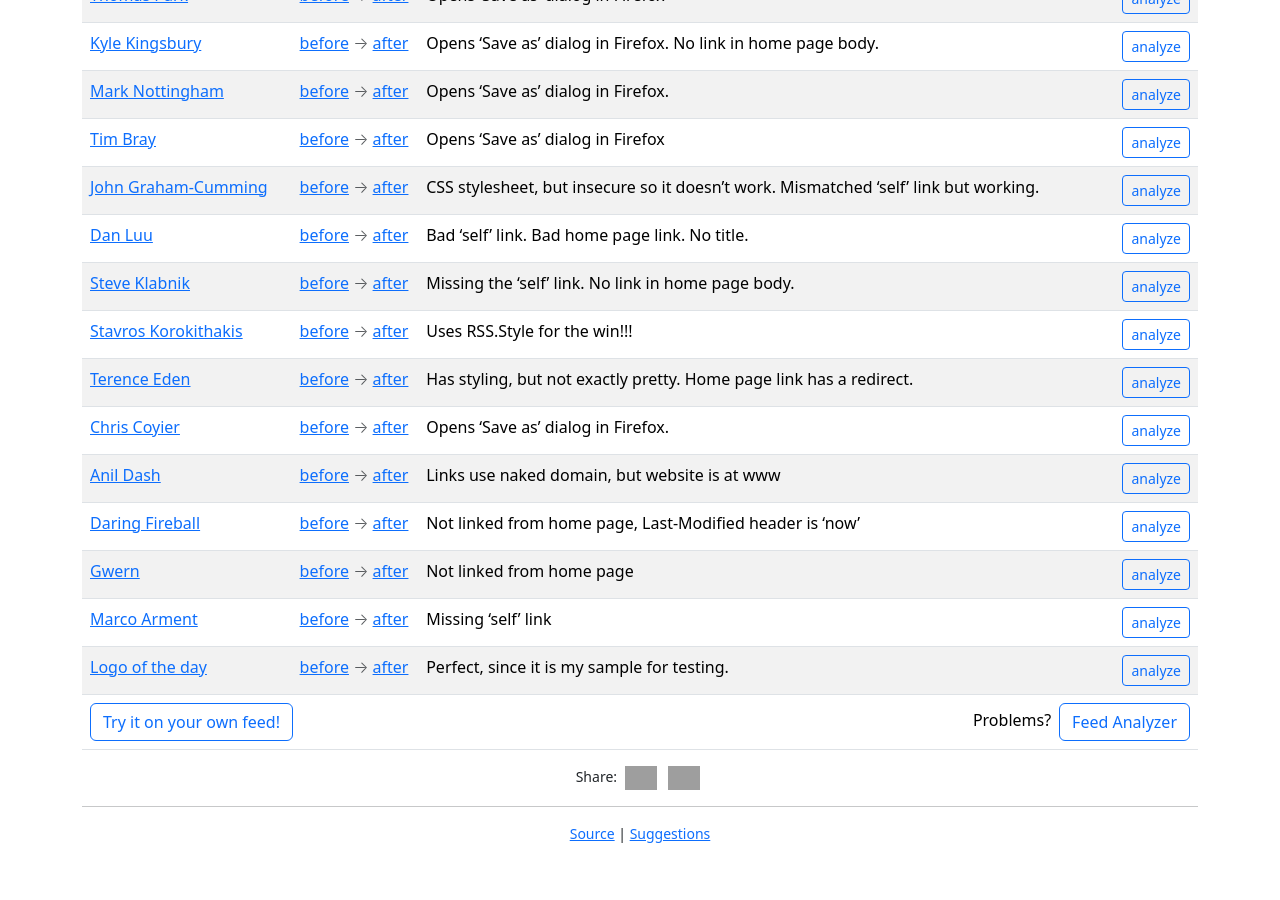
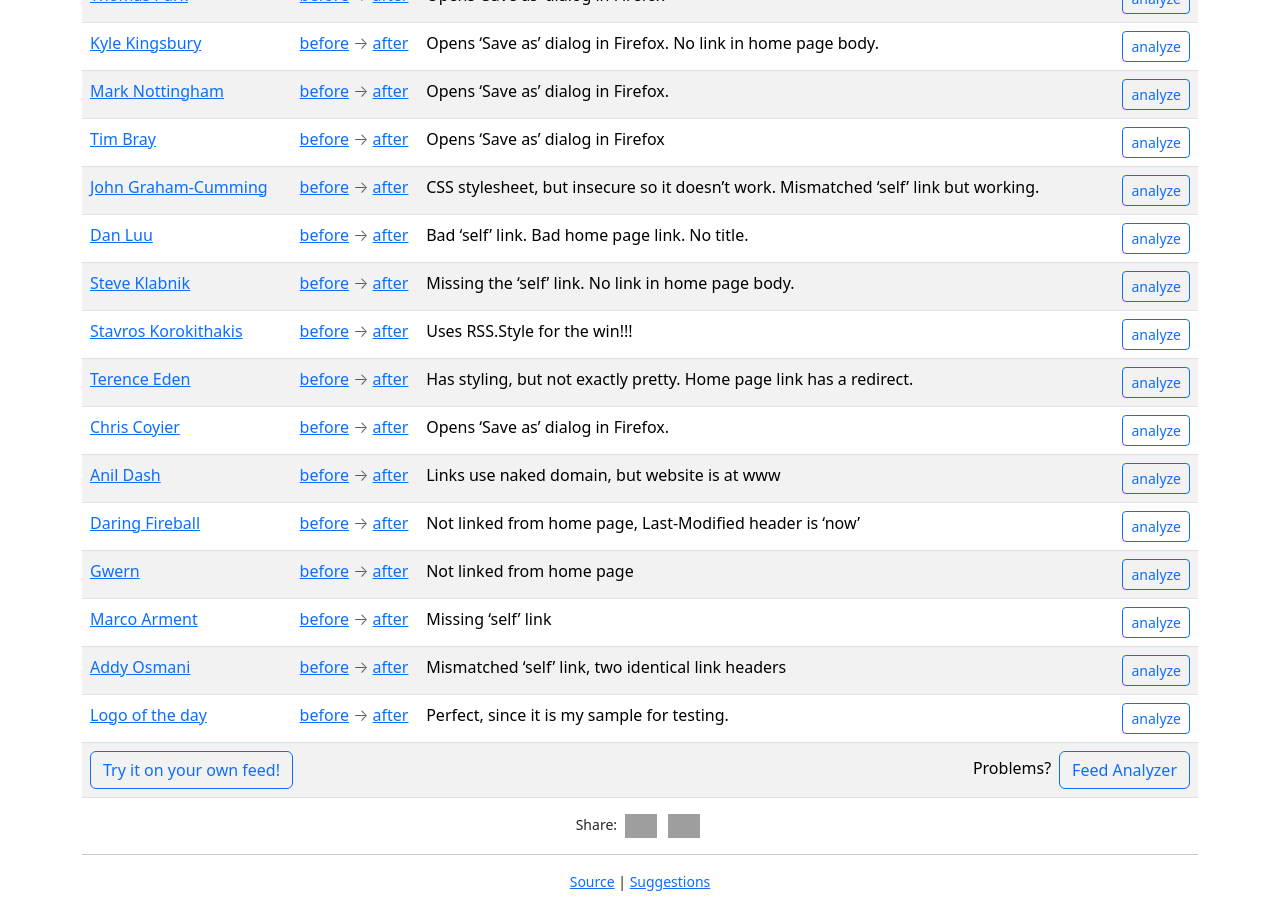
Before and after one commit to fileformat/rss.style, a Jekyll site: the page built from docs/index.html, in a window 1280 px wide and 900 px high, scrolled down 3208 px. Built offline with Jekyll 4.4.1, drawn with Linux system fonts in a browser that asks for light colours; some web fonts are replaced; comment, search, counter and statistics services are not loaded; before the commit the page ends 4060 px from its top, so only the background shows below that; grey boxes are pictures that could not be loaded.

Commit message:
Another example

```diff
--- a/docs/_data/examples.yaml
+++ b/docs/_data/examples.yaml
@@ -149,9 +149,13 @@
 
 - name: "Marco Arment"
   website: "https://marco.org/"
-  hn: marcoarment
   url: "https://marco.org/rss"
   notes: "Missing 'self' link"
+
+- name: "Addy Osmani"
+  website: "https://addyosmani.com/"
+  url: "https://addyosmani.com/rss.xml"
+  notes: "Mismatched 'self' link, two identical link headers"
 
 - name: "Logo of the day"
   website: "https://logo-of-the-day.vectorlogo.zone/"
```
